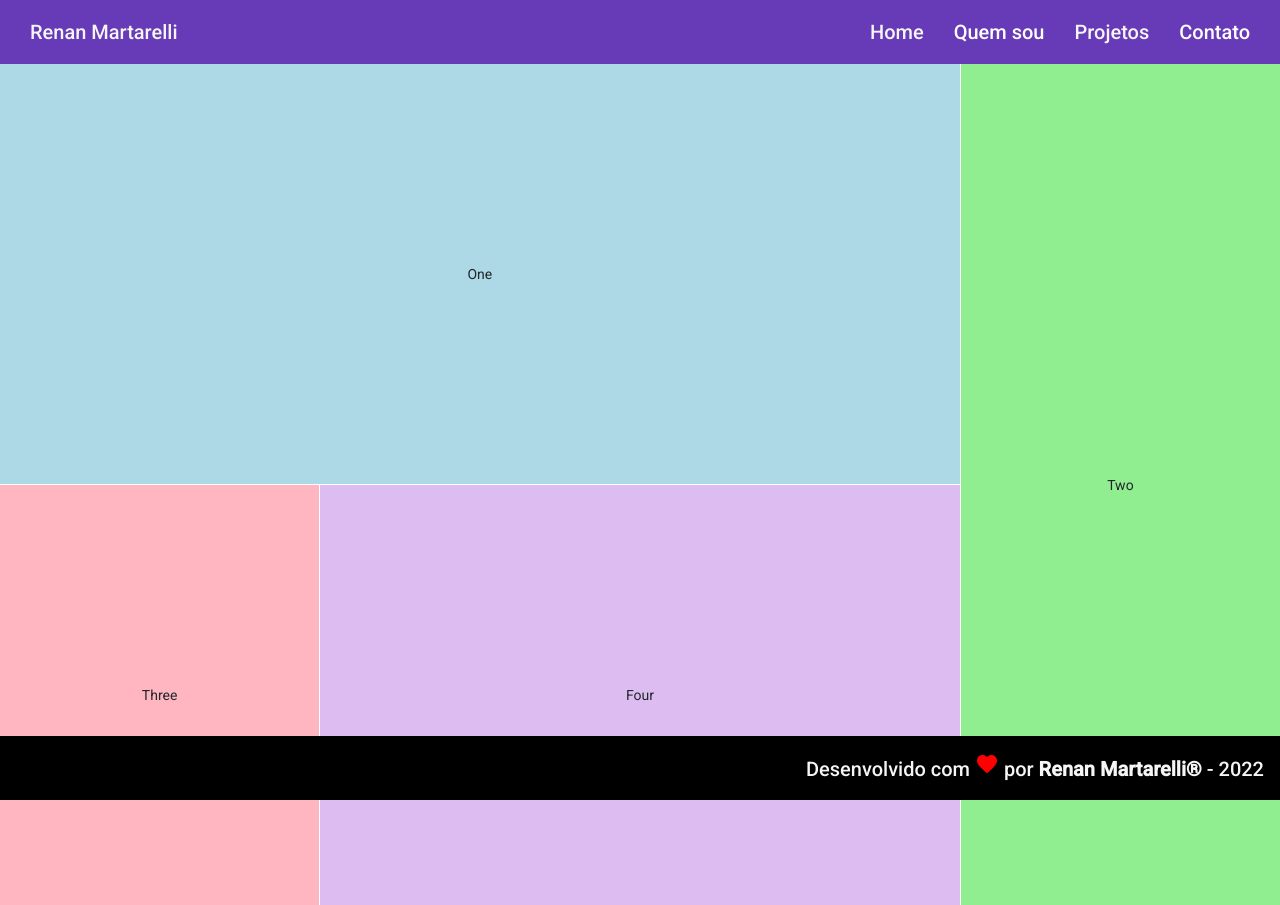
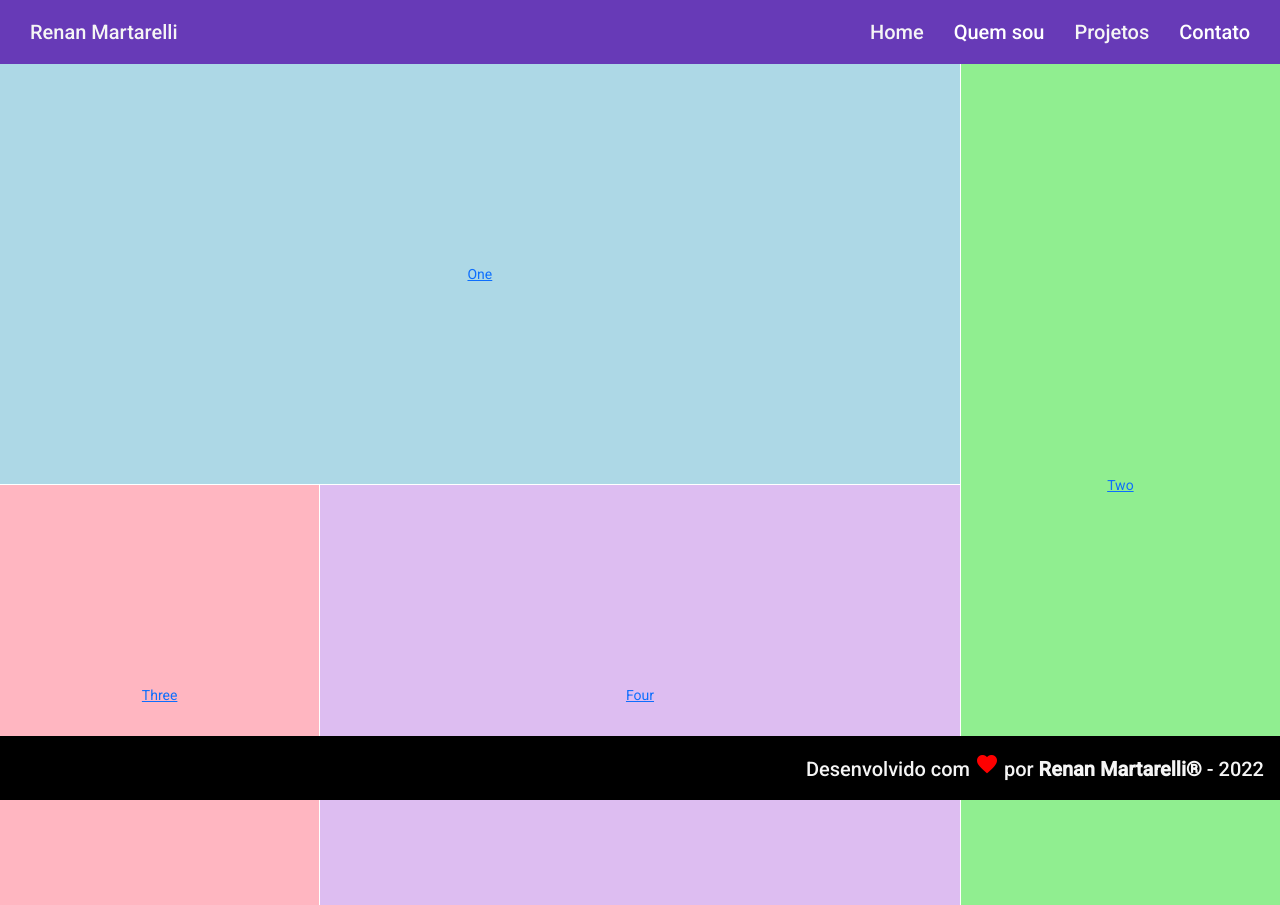
Before and after one commit to Martarelli/Angular-Martarelli, an Angular app: page /projects in a window 1280 px wide. Built offline with nearby package versions, Linux system fonts and the light colour scheme; no server answers.

Commit message:
adicionado url e descrição a view

```diff
--- a/src/app/components/projects/projects.component.html
+++ b/src/app/components/projects/projects.component.html
@@ -4,6 +4,7 @@
       [colspan]="tile.cols"
       [rowspan]="tile.rows"
       [style.background]="tile.color">
-    {{tile.title}}
+      <a [routerLink]="tile.url">{{tile.title}}</a>
+      <p>{{tile.description}}</p>
   </mat-grid-tile>
 </mat-grid-list>
```
